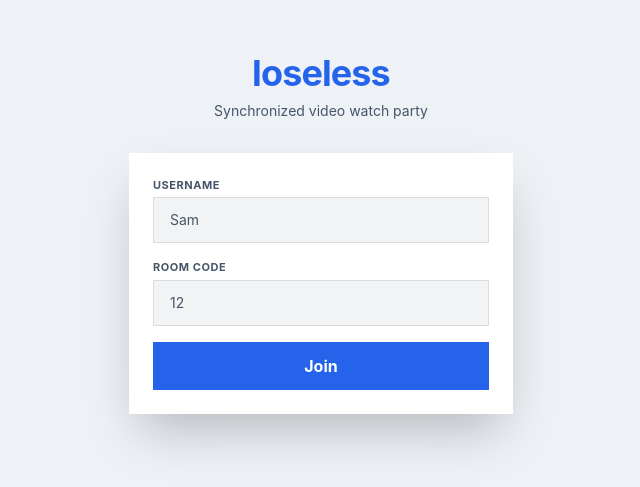
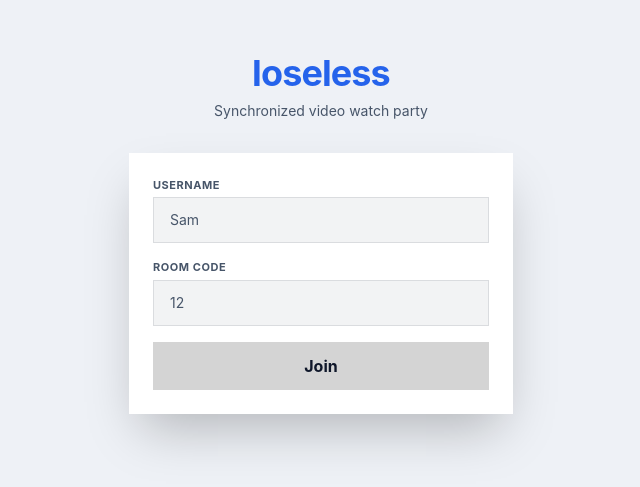
Before and after one commit to loseless-app/frontend, a React (Vite) app: page / in a window 1280 px wide. Shown: the part 167-654 px from the top of the page, without its empty margins (319-959 px from the left). Built offline with nearby package versions, Linux system fonts and the light colour scheme; no server answers.

Commit message:
change light mode colors

```diff
--- a/src/components/LinkInput.jsx
+++ b/src/components/LinkInput.jsx
@@ -38,7 +38,7 @@ export function LinkInput({ onSelect, currentUrl, action }) {
         className="bg-accent hover:bg-accent-deep text-on-accent text-sm font-bold px-5 py-2.5 flex items-center gap-1.5 transition-colors cursor-pointer shrink-0"
       >
         <YoutubeIcon className="w-3.5 h-3.5" />
-        <span>play</span>
+        <span>Play</span>
       </button>
       {action}
     </form>
--- a/src/index.css
+++ b/src/index.css
@@ -4,11 +4,11 @@
   /* Brand accents */
   --color-brand: #2563eb;
   --color-brand-deep: #1d4ed8;
-  --color-accent: #2563eb;
-  --color-accent-deep: #1d4ed8;
+  --color-accent: #d4d4d4;
+  --color-accent-deep: #b3b3b3;
 
   /* Text color rendered on top of the accent background */
-  --color-on-accent: #ffffff;
+  --color-on-accent: #0f172a;
 
   /* Semantic surfaces & text (light mode defaults) */
   --color-surface: #eef1f6;
```
